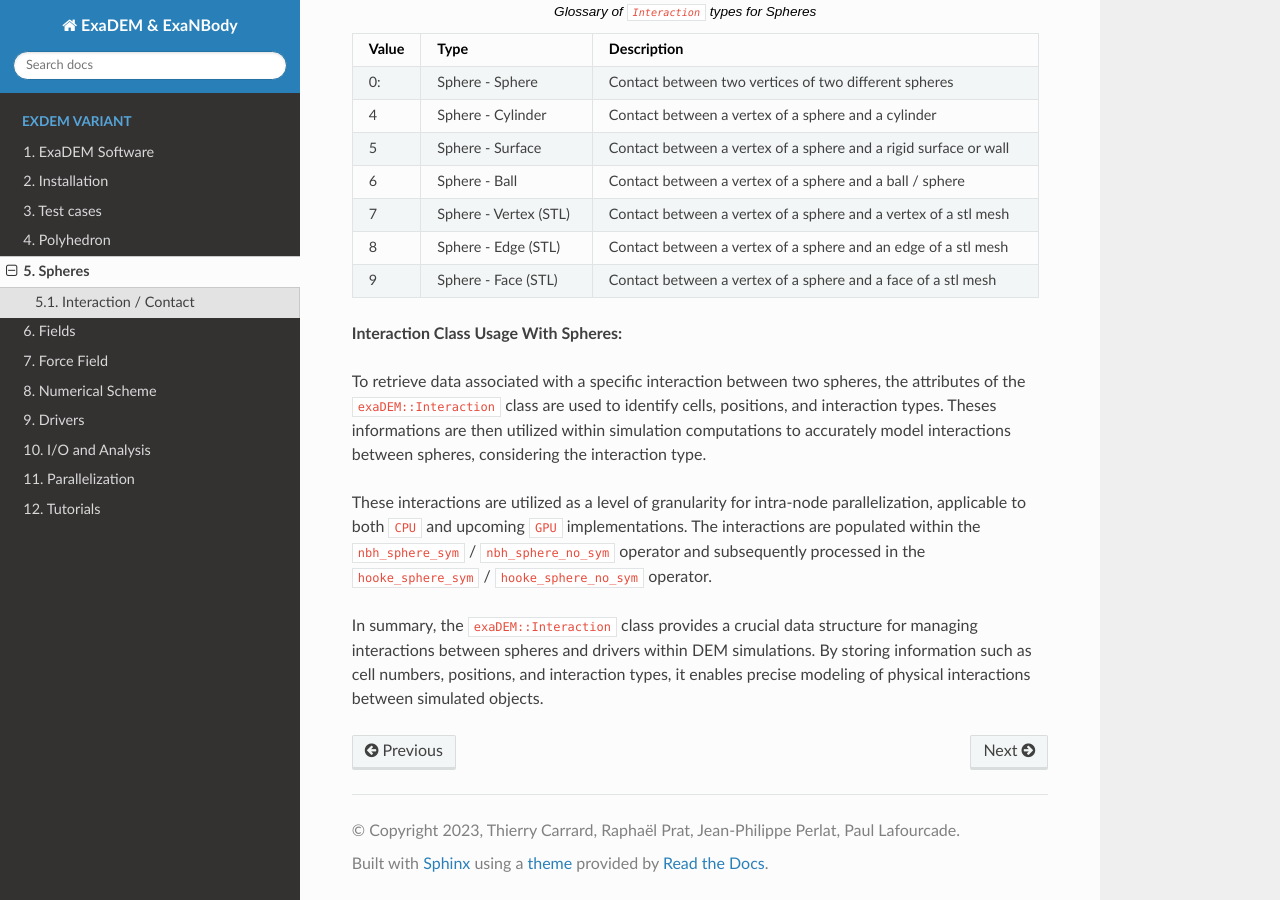
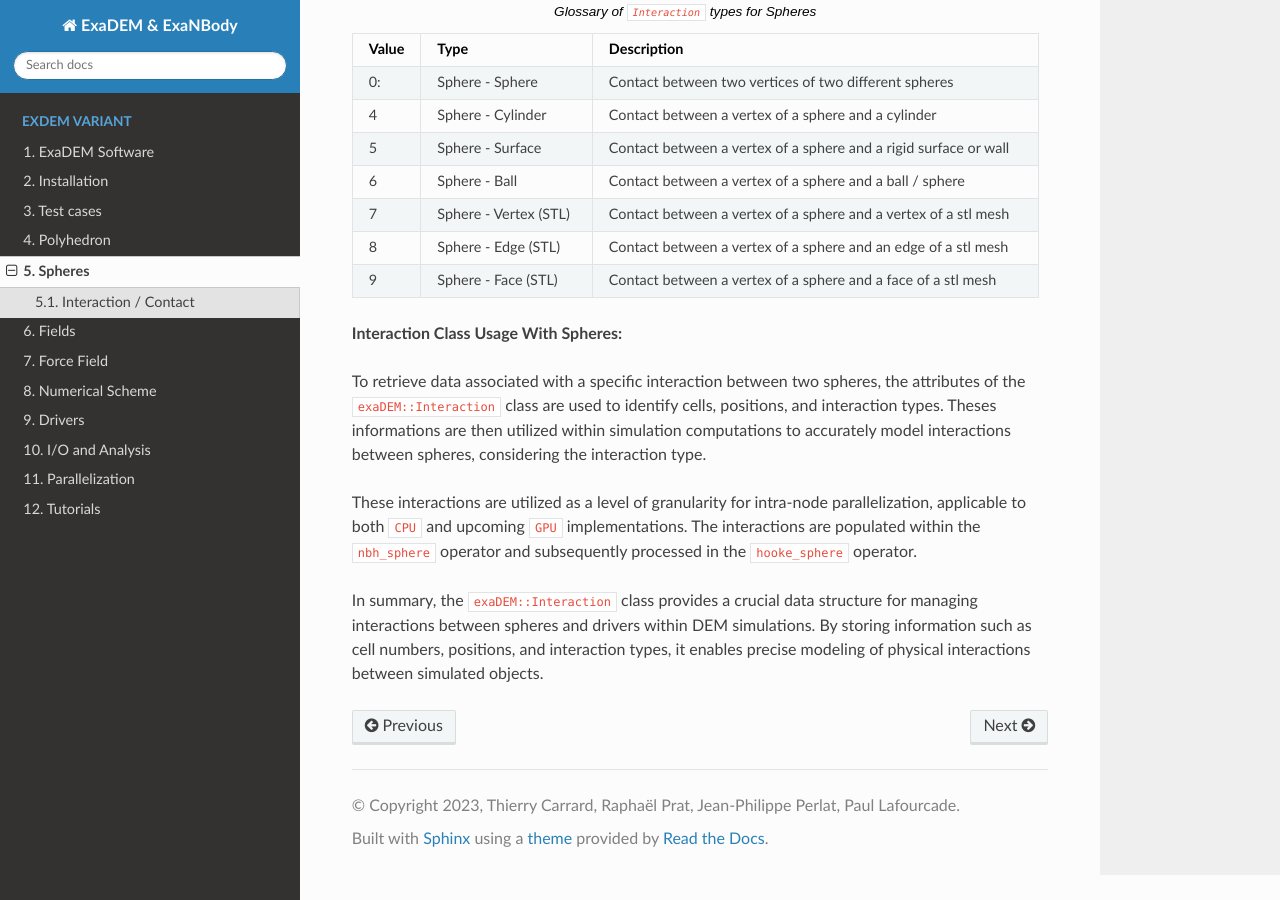
Before and after one commit to Collab4exaNBody/doc_exaDEM, a Sphinx documentation site: the page built from source/project_exaDEM/Spheres.rst, in a window 1280 px wide and 900 px high, scrolled down 836 px. Built offline with Sphinx 7.4.7 and the Read the Docs theme 2.0.0, drawn with Linux system fonts in a browser that asks for light colours.

Commit message:
fix operator names

```diff
--- a/source/project_exaDEM/Spheres.rst
+++ b/source/project_exaDEM/Spheres.rst
@@ -55,7 +55,7 @@
 
 To retrieve data associated with a specific interaction between two spheres, the attributes of the ``exaDEM::Interaction`` class are used to identify cells, positions, and interaction types. Theses informations are then utilized within simulation computations to accurately model interactions between spheres, considering the interaction type.
 
-These interactions are utilized as a level of granularity for intra-node parallelization, applicable to both ``CPU`` and upcoming ``GPU`` implementations. The interactions are populated within the ``nbh_sphere_sym`` / ``nbh_sphere_no_sym`` operator and subsequently processed in the ``hooke_sphere_sym`` / ``hooke_sphere_no_sym`` operator.
+These interactions are utilized as a level of granularity for intra-node parallelization, applicable to both ``CPU`` and upcoming ``GPU`` implementations. The interactions are populated within the ``nbh_sphere`` operator and subsequently processed in the ``hooke_sphere`` operator.
 
 
 In summary, the ``exaDEM::Interaction`` class provides a crucial data structure for managing interactions between spheres and drivers within DEM simulations. By storing information such as cell numbers, positions, and interaction types, it enables precise modeling of physical interactions between simulated objects.
```
